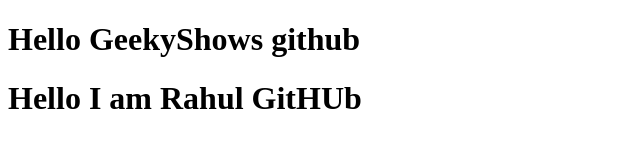
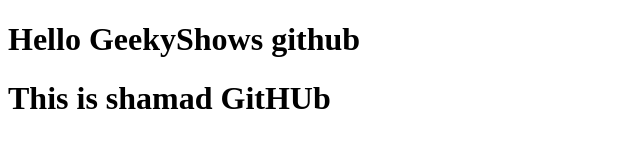
Before and after one commit to rajeshrajkr4/geekyshows, a plain HTML site: page index.html in a window 1280 px wide. Shown: the whole page, without its empty margins (0-640 px from the left). Drawn offline with Linux system fonts and the light colour scheme.

Commit message:
first cloning..

```diff
--- a/index.html
+++ b/index.html
@@ -8,6 +8,6 @@
 </head>
 <body>
  <h1>Hello GeekyShows github</h1>
- <h1>Hello I am Rahul GitHUb</h1>
+ <h1>This is shamad GitHUb</h1>
 </body>
 </html>
```
